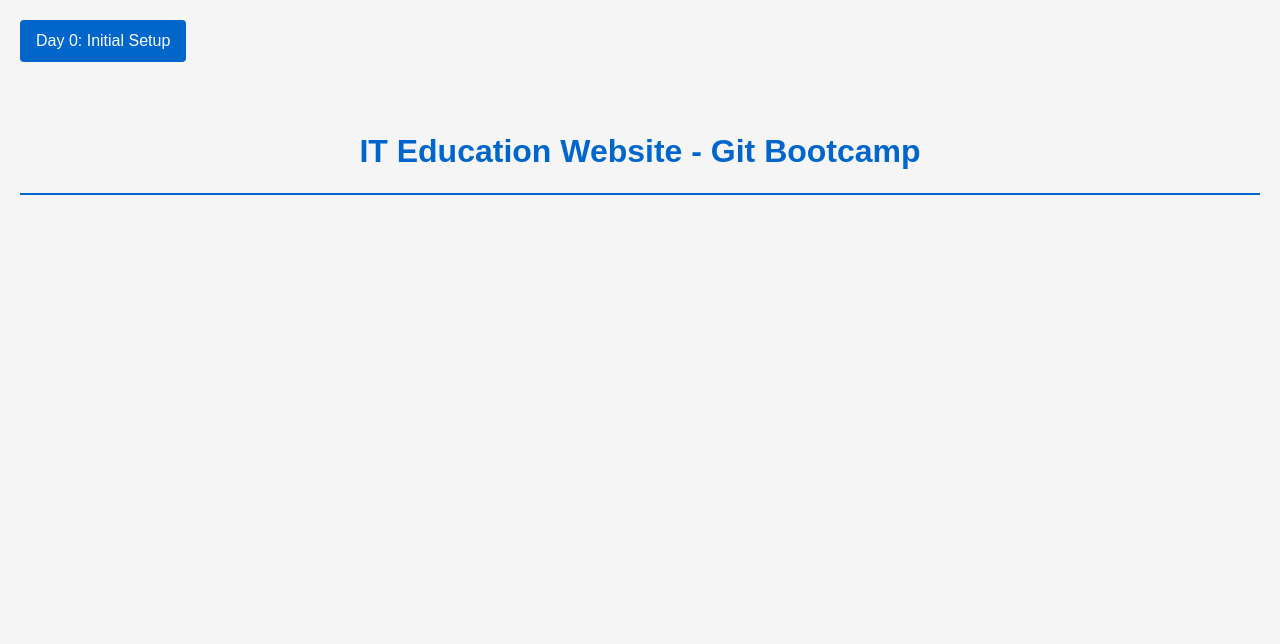
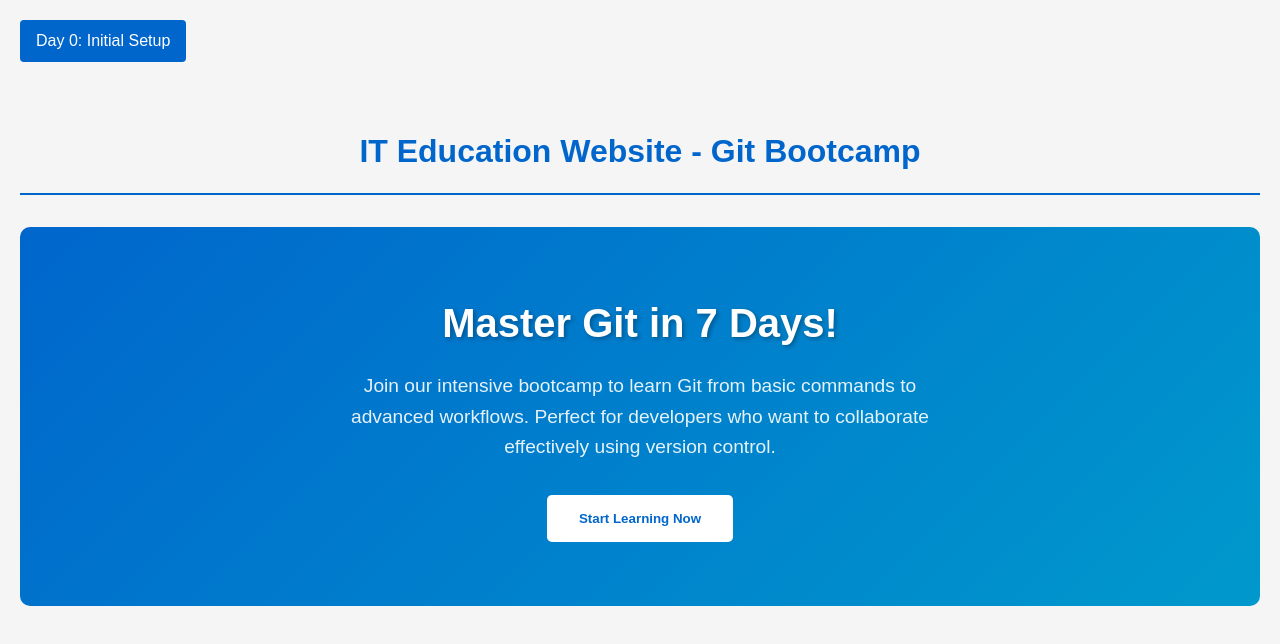
Before and after one commit to PranavBohra11-hub/online-education-site, a plain HTML site: page index.html in a window 1280 px wide. Drawn offline with Linux system fonts and the light colour scheme.

Commit message:
Update hero section description

```diff
--- a/index.html
+++ b/index.html
@@ -41,6 +41,34 @@
             display: inline-block;
             margin-bottom: 1rem;
         }
+
+
+             /* HERO SECTION - Day 1 (Tom)
+           Git Command: git commit -m "Update hero section description" */
+        .hero-section {
+            background: linear-gradient(135deg, #0066cc, #0099cc);
+            color: white;
+            padding: 4rem 2rem;
+            border-radius: 10px;
+            margin: 2rem 0;
+            text-align: center;
+        }
+
+        .hero-title {
+            font-size: 2.5rem;
+            margin-bottom: 1rem;
+            text-shadow: 2px 2px 4px rgba(0, 0, 0, 0.3);
+        }
+
+        .hero-subtitle {
+            font-size: 1.2rem;
+            max-width: 600px;
+            margin: 0 auto 2rem;
+            opacity: 0.9;
+        }
+
+
+
     </style>
 
 </head>
@@ -51,6 +79,21 @@
          Git Command: git add . && git commit -m "Initial project structure" -->
     <div class="day-marker">Day 0: Initial Setup</div>
     <h1>IT Education Website - Git Bootcamp</h1>
+
+            <!-- HERO SECTION - Day 1 (Tom)
+         Git Command: git commit -m "Update hero section description" -->
+    <section class="hero-section">
+        <h2 class="hero-title">Master Git in 7 Days!</h2>
+        <p class="hero-subtitle">
+            Join our intensive bootcamp to learn Git from basic commands to advanced workflows.
+            Perfect for developers who want to collaborate effectively using version control.
+        </p>
+        <button style="background: white; color: #0066cc; border: none; padding: 1rem 2rem;
+                      border-radius: 5px; font-weight: bold; cursor: pointer;">
+            Start Learning Now
+        </button>
+    </section>
+
 </body>
 
 </html>
```
